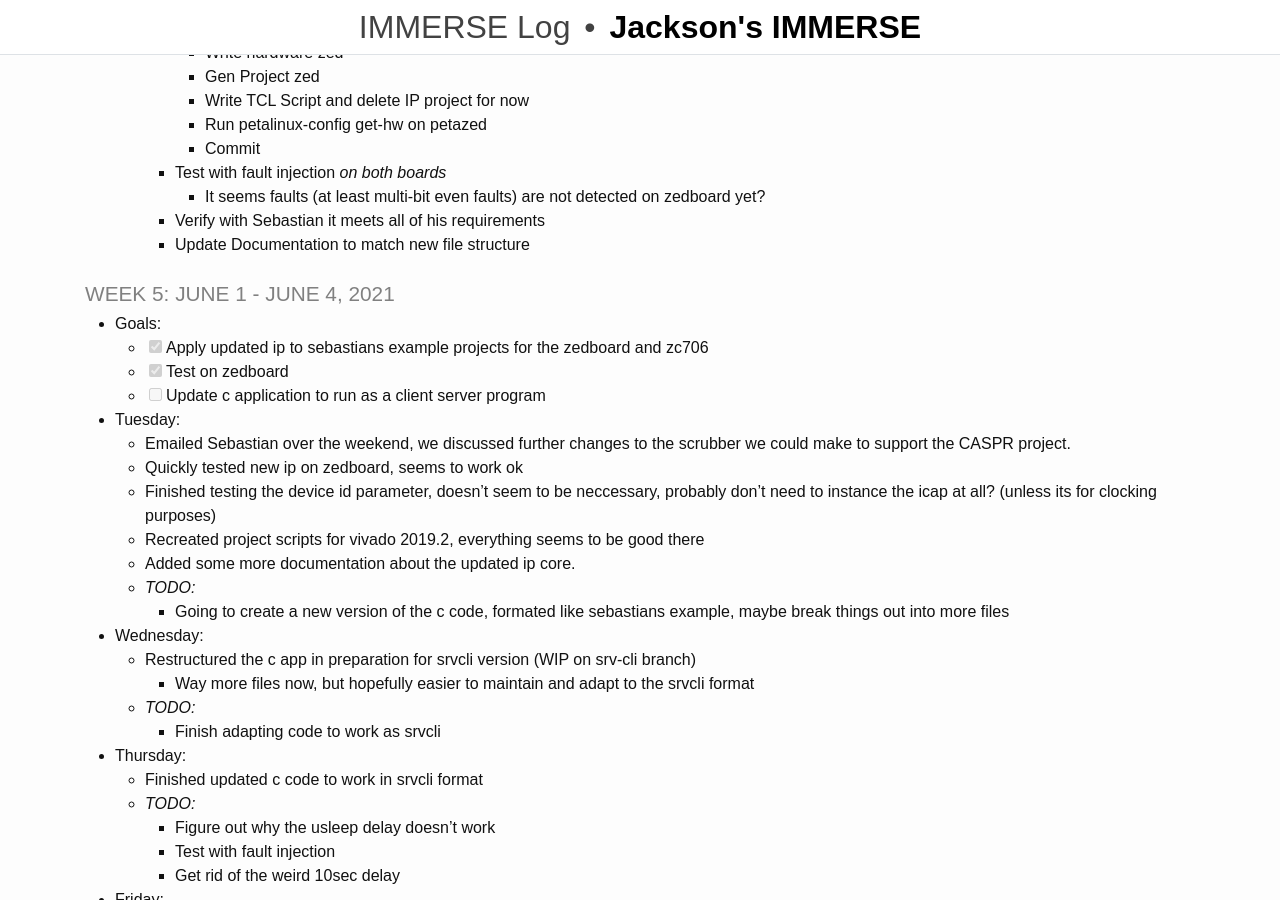
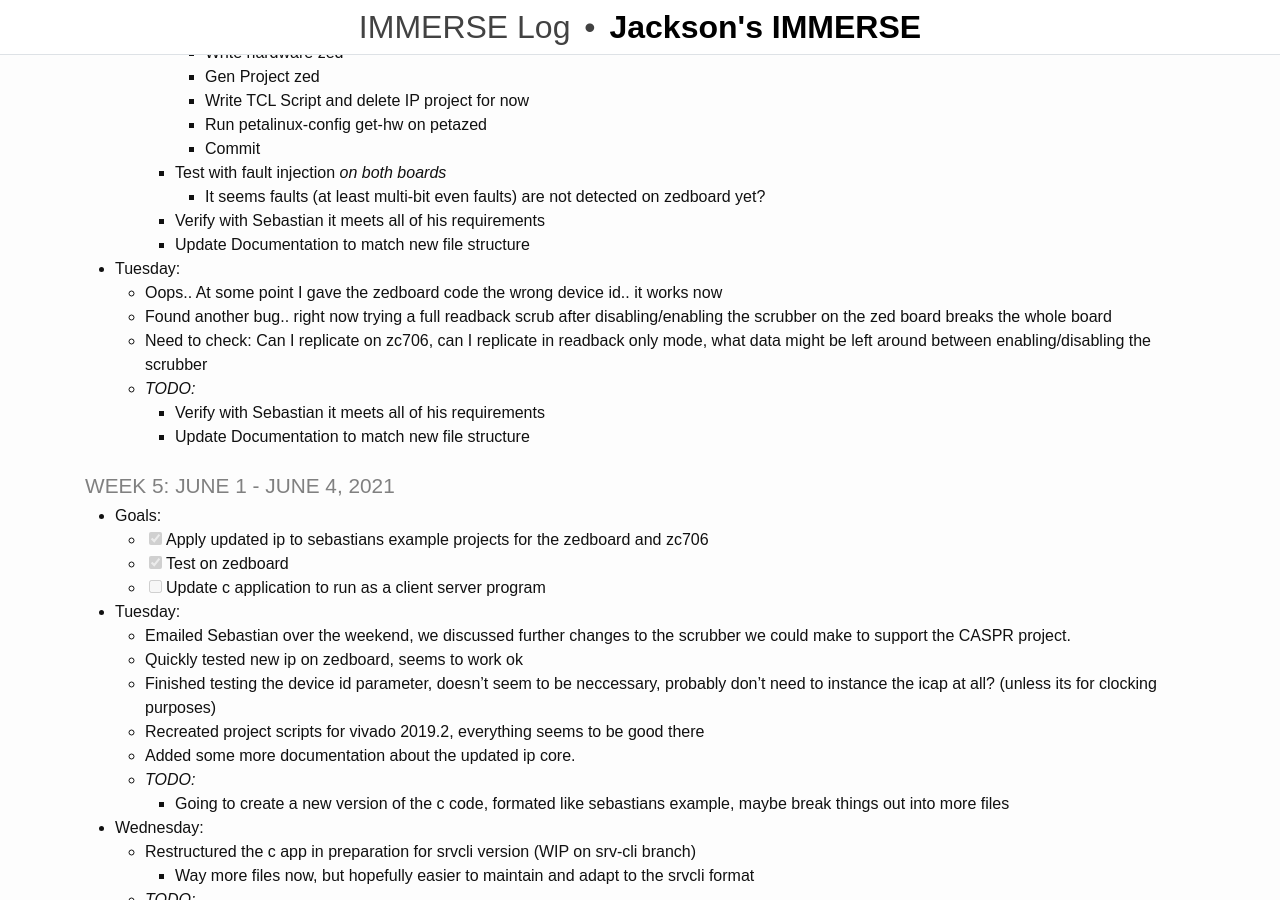
Before and after one commit to rjsmith1999/IMMERSE, a Jekyll site: the page built from _pages/log.md, in a window 1280 px wide and 900 px high, scrolled down 569 px. Built offline with Jekyll 4.4.1, drawn with Linux system fonts in a browser that asks for light colours.

Commit message:
Update Log

```diff
--- a/_pages/log.md
+++ b/_pages/log.md
@@ -33,6 +33,15 @@ title: IMMERSE Log
       - It seems faults (at least multi-bit even faults) are not detected on zedboard yet?
     - Verify with Sebastian it meets all of his requirements
     - Update Documentation to match new file structure
+
+* **Tuesday**:
+  - Oops.. At some point I gave the zedboard code the wrong device id.. it works now
+  - Found another bug.. right now trying a full readback scrub after disabling/enabling the scrubber on the zed board breaks the whole board
+  - Need to check: Can I replicate on zc706, can I replicate in readback only mode, what data might be left around between enabling/disabling the scrubber
+  - _TODO:_
+    - Verify with Sebastian it meets all of his requirements
+    - Update Documentation to match new file structure
+
 
 ### Week 5: June 1 - June 4, 2021
 * **Goals**:
```
